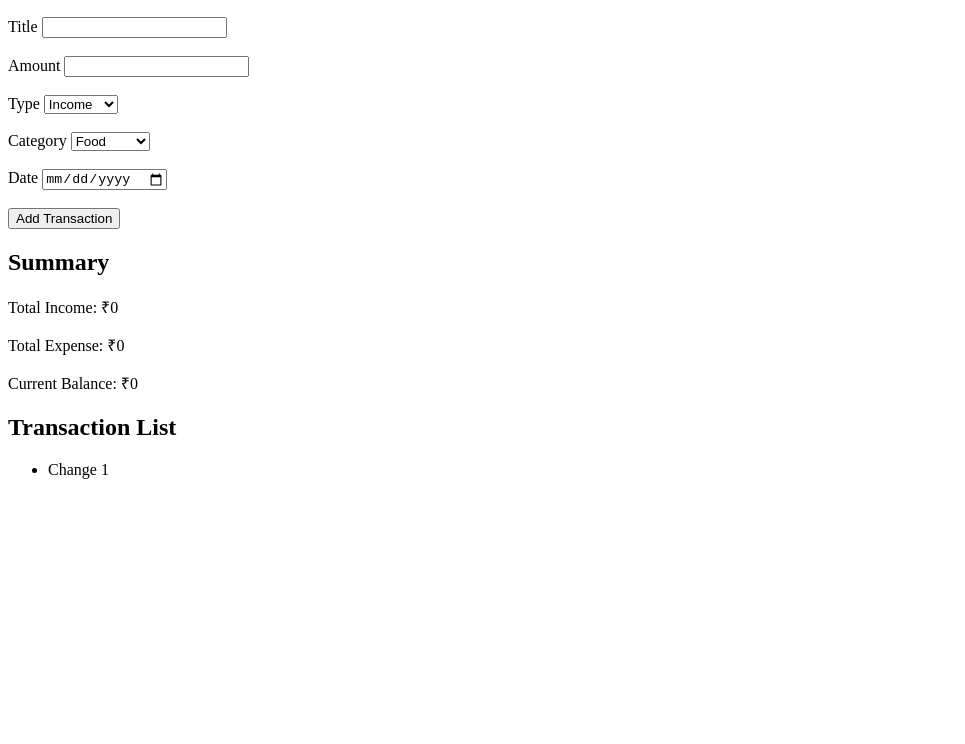
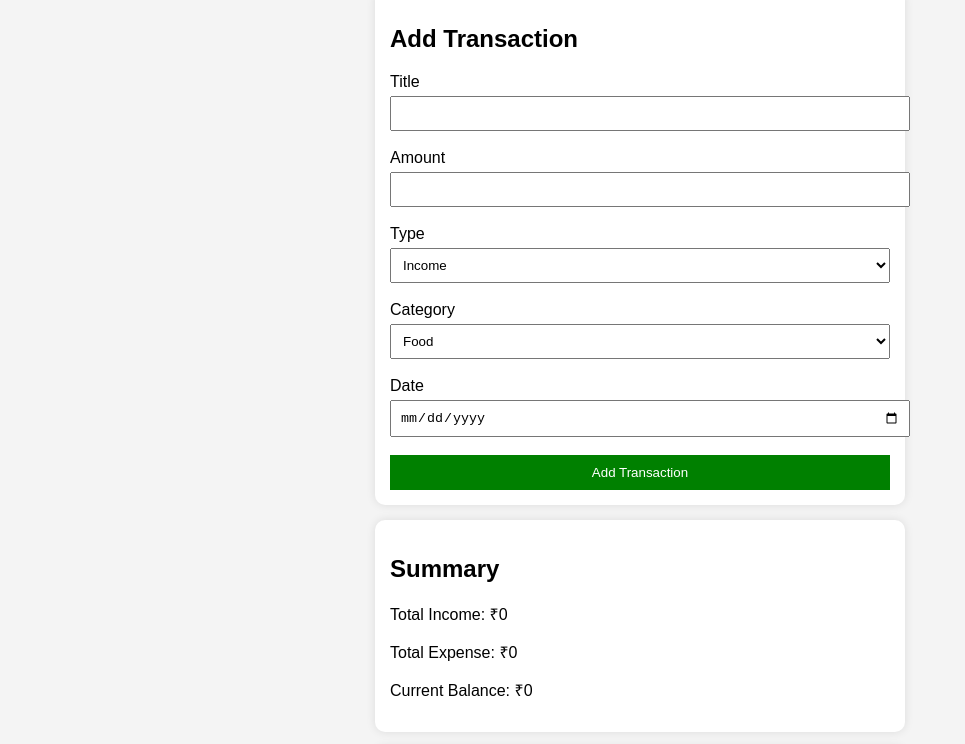
Before and after one commit to TanviBhidawe/expense-tracker, a plain HTML site: page expense-tracker/index.html in a window 1280 px wide. Shown: the part 110-854 px from the top of the page, without its empty margins (0-965 px from the left). Before the commit the page ends 800 px from the top, so only its background shows below. Drawn offline with Linux system fonts and the light colour scheme.

Commit message:
my commit

```diff
--- a/expense-tracker/styles.css
+++ b/expense-tracker/styles.css
@@ -1,35 +1,50 @@
-/* body {
-    font-family: arial;
-    background-color: lightgray;
+body {
+    font-family: Arial;
+    background: #f4f4f4;
+    margin: 0;
+    padding: 20px;
 }
 
 h1 {
     text-align: center;
 }
 
-div {
-    background-color: white;
-    padding: 10px;
-    margin: 10px;
+.form-container,
+.summary,
+.transactions {
+    background: white;
+    padding: 15px;
+    margin: 15px auto;
+    width: 90%;
+    max-width: 500px;
+    border-radius: 10px;
+    box-shadow: 0 0 10px rgba(0,0,0,0.1);
 }
 
 input, select {
-    width: 200px;
+    width: 100%;
+    padding: 8px;
+    margin-top: 5px;
 }
 
 button {
-    background-color: blue;
+    padding: 10px;
+    width: 100%;
+    background: green;
     color: white;
+    border: none;
+    cursor: pointer;
 }
 
-#transactionList li {
-    margin: 5px;
-    padding: 5px;
-    background-color: lightblue;
-} */
- h1{
-    color: blueviolet;
- }
- .form-container h2{
+button:hover {
+    background: darkgreen;
+}
 
-    }
+li {
+    list-style: none;
+    padding: 10px;
+    margin: 5px 0;
+    background: #eee;
+    display: flex;
+    justify-content: space-between;
+}
```
Also changed, not shown: expense-tracker/script.js (added, +34 -0 lines), 1 other file.
